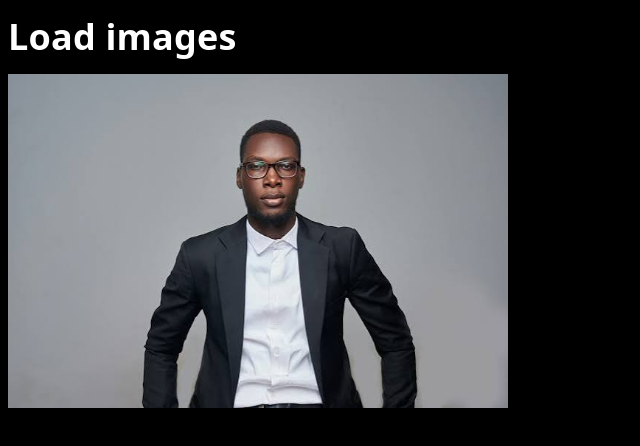
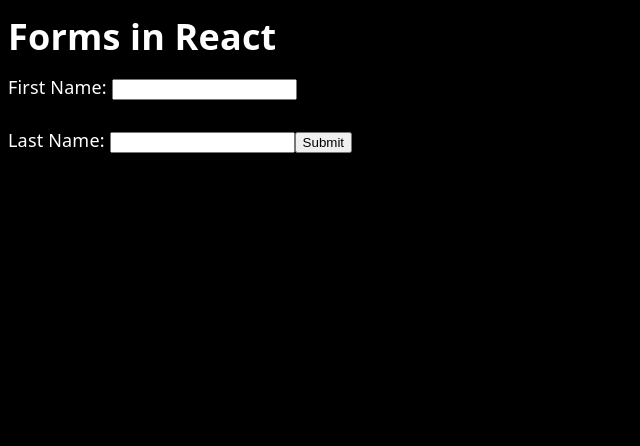
Before and after one commit to sanjanaramgarhia/Business-Portal-Django-React, a React (Vite) app: page / in a window 1280 px wide. Shown: the top 446 px of the page, without its empty margins (0-640 px from the left). Built offline with nearby package versions, Linux system fonts and the light colour scheme.

Commit message:
React Form

```diff
--- a/src/App.jsx
+++ b/src/App.jsx
@@ -16,6 +16,7 @@
 import LearnMap from './components/LearnMap'
 import LearnInlineCSS from './components/LearnInlineCSS'
 import LearnLoadingImages from './components/LearnLoadingImages'
+import LearnForms from './components/LearnForms'
 
 // create , Provider, Consumer - context API
 const StockContext = createContext()
@@ -49,7 +50,8 @@
       {/* <LearnConditionalRendering/> */}
       {/* <LearnMap/> */}
       {/* <LearnInlineCSS /> */}
-      <LearnLoadingImages/>
+      {/* <LearnLoadingImages/> */}
+      <LearnForms/>
 
     </>
   )
--- a/src/components/LearnForms.jsx
+++ b/src/components/LearnForms.jsx
@@ -1,8 +1,34 @@
-import React from 'react'
+import React, { useState } from 'react'
 
 const LearnForms = () => {
+  // const [firstName, setFirstName] = useState('')
+  // const [lastName, setLastName] = useState('')
+
+  const [formData, setFormData] = useState({
+    firstName: '',
+    lastName: '',
+  })
+
+  const handleChange = (e) => {
+    setFormData({ ...formData, [e.target.name]: e.target.value })
+  }
+
+  const handleFormSubmit = (e) => {
+    e.preventDefault()
+    console.log('Form Submitted :', formData);
+  }
+
   return (
-    <div>LearnForms</div>
+    <>
+      <h1>Forms in React</h1>
+      <form action="" onSubmit={handleFormSubmit}>
+        First Name: <input type="text" name='firstName' onChange={handleChange} value={formData.firstName} />
+        <br /><br />
+        Last Name: <input type="text" name='lastName' onChange={handleChange} value={formData.lastName} />
+
+        <input type="submit" value="Submit" />
+      </form>
+    </>
   )
 }
 
```
